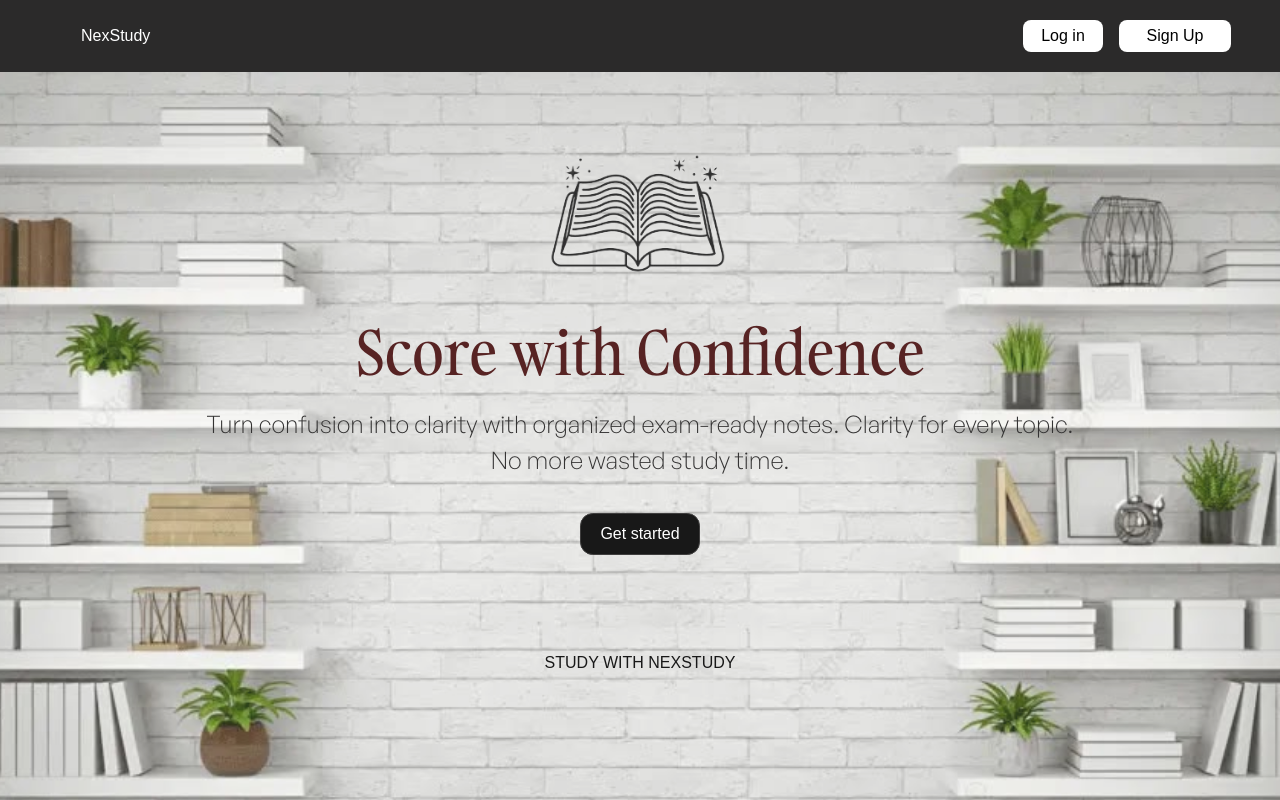
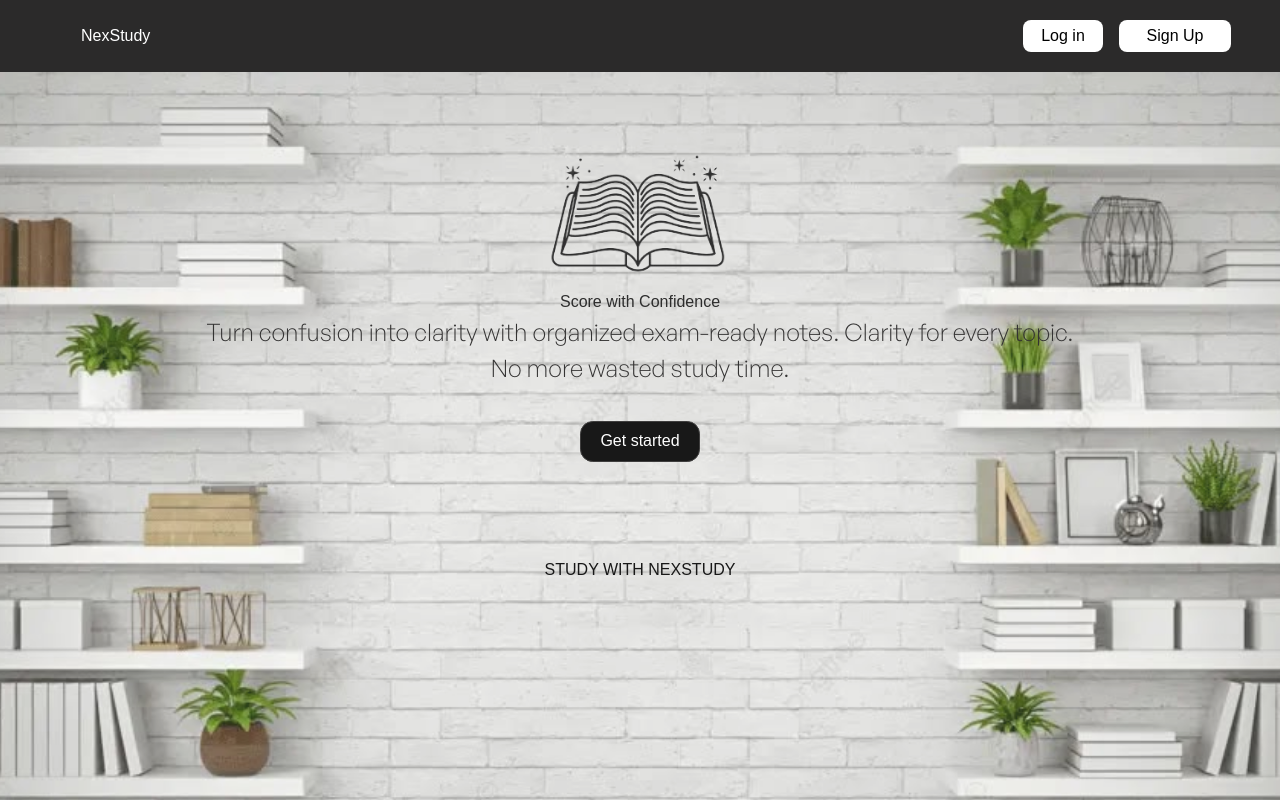
Before and after one commit to Himani78116/NexStudy, a Next.js app: page / in a window 1280 px wide. Shown: the top 800 px of the page. Built offline with nearby package versions, Linux system fonts and the light colour scheme.

Commit message:
Added font for preloader

```diff
--- a/src/styles/landing.css
+++ b/src/styles/landing.css
@@ -47,6 +47,16 @@ body::-webkit-scrollbar {
 }
 
 @font-face {
+  font-family: 'Britney';
+  src: url('../assets/fonts/Britney-Bold.otf') format('opentype');
+  font-weight: 700;
+  font-style: normal;
+  font-display: swap;
+
+}
+
+
+@font-face {
   font-family: 'ClashDisplay';
   src: url('../assets/fonts/ClashDisplay-Light.otf') format('opentype');
   font-weight: 700;
@@ -63,9 +73,21 @@ body::-webkit-scrollbar {
   font-display: swap;
 }
 
+.style{
+  font-family: "Telma", serif;
+}
+
 @font-face {
   font-family: 'Boska';
   src: url('../assets/fonts/Boska-Black.otf') format('opentype');
+  font-weight: 700;
+  font-style: normal;
+  font-display: swap;
+}
+
+@font-face {
+  font-family: 'Telma';
+  src: url('../assets/fonts/Telma-Bold.otf') format('opentype');
   font-weight: 700;
   font-style: normal;
   font-display: swap;
@@ -105,7 +127,7 @@ body::-webkit-scrollbar {
     width:7rem;
 }
 
-#heading{
+.heading{
     font-size: 3.8rem;
     margin-top: 1rem;
     margin-bottom: 0.6rem;
```
Also changed, not shown: src/assets/fonts/Telma-Bold.otf (added).
